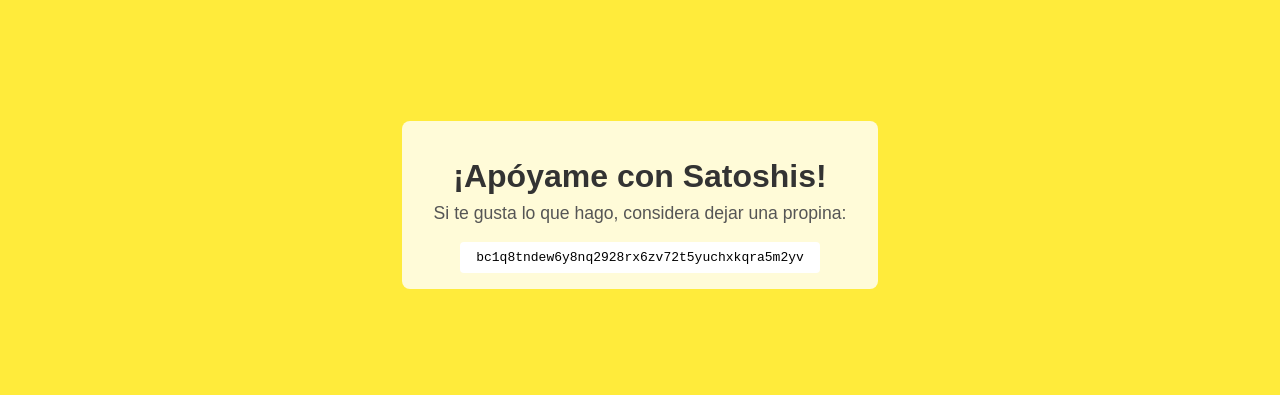
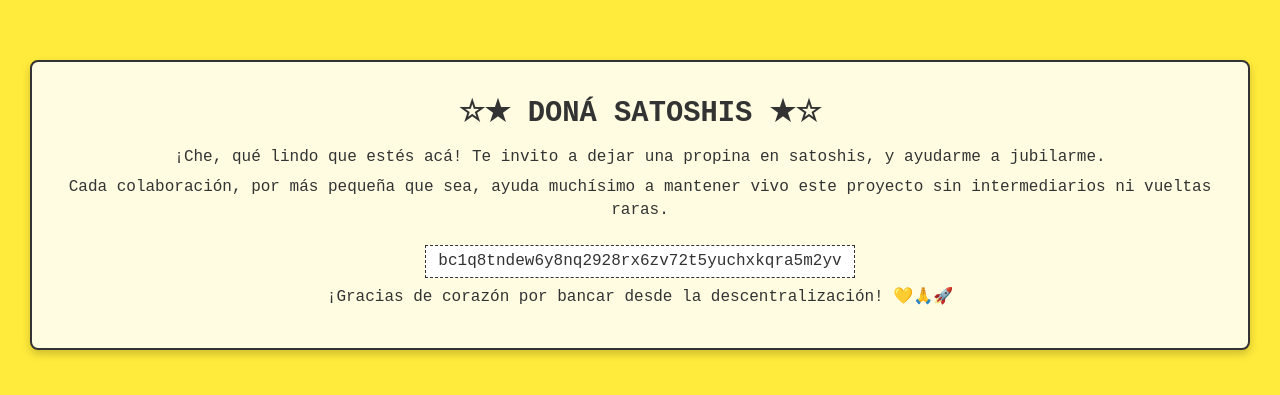
Before and after one commit to agustincf/satoshi, a plain HTML site: page index.html in a window 1280 px wide. Shown: the part 195-590 px from the top of the page. Drawn offline with Linux system fonts and the light colour scheme.

Commit message:
index.html

```diff
--- a/index.html
+++ b/index.html
@@ -3,49 +3,56 @@
 <head>
   <meta charset="UTF-8" />
   <meta name="viewport" content="width=device-width, initial-scale=1.0"/>
-  <title>Donar Satoshis</title>
+  <title>☆★ DONÁ SATOSHIS ★☆</title>
+  <meta name="description" content="Apoyá este proyecto con bitcoin: dona satoshis a mi billetera y mantené vivo el contenido sin intermediarios.">
+  <meta name="keywords" content="donar satoshis, bitcoin, propina, donaciones, apoyo directo">
   <style>
     body {
       background-color: #FFEB3B;
       margin: 0;
+      padding: 0;
       height: 100vh;
       display: flex;
       align-items: center;
       justify-content: center;
-      font-family: Arial, sans-serif;
+      font-family: "Courier New", Courier, monospace;
+      color: #333;
     }
     .container {
+      background: rgba(255, 255, 255, 0.85);
+      padding: 2rem;
+      border: 2px solid #333;
+      border-radius: 8px;
+      max-width: 90%;
+      box-shadow: 0 4px 8px rgba(0,0,0,0.2);
       text-align: center;
-      padding: 1rem 2rem;
-      background: rgba(255,255,255,0.8);
-      border-radius: 8px;
     }
     h1 {
-      margin-bottom: .5rem;
-      font-size: 2rem;
-      color: #333;
+      margin: 0 0 1rem;
+      font-size: 1.8rem;
     }
     p {
-      margin: .3rem 0;
-      font-size: 1.1rem;
-      color: #555;
+      margin: 0.5rem 0;
+      line-height: 1.4;
     }
     .address {
-      margin-top: .8rem;
-      font-family: monospace;
+      display: inline-block;
+      margin-top: 1rem;
+      padding: 0.4rem 0.8rem;
       background: #fff;
-      padding: .5rem 1rem;
-      border-radius: 4px;
-      display: inline-block;
+      border: 1px dashed #333;
       word-break: break-all;
     }
   </style>
 </head>
 <body>
   <div class="container">
-    <h1>¡Apóyame con Satoshis!</h1>
-    <p>Si te gusta lo que hago, considera dejar una propina:</p>
-    <div class="address">bc1q8tndew6y8nq2928rx6zv72t5yuchxkqra5m2yv</div>
+    <h1>☆★ DONÁ SATOSHIS ★☆</h1>
+    <p>¡Che, qué lindo que estés acá! Te invito a dejar una propina en satoshis, y ayudarme a jubilarme.</p>
+<p>Cada colaboración, por más pequeña que sea, ayuda muchísimo a mantener vivo este proyecto sin intermediarios ni vueltas raras.</p>
+<div class="address">bc1q8tndew6y8nq2928rx6zv72t5yuchxkqra5m2yv</div>
+<p>¡Gracias de corazón por bancar desde la descentralización! 💛🙏🚀</p>
+
   </div>
 </body>
 </html>
```
